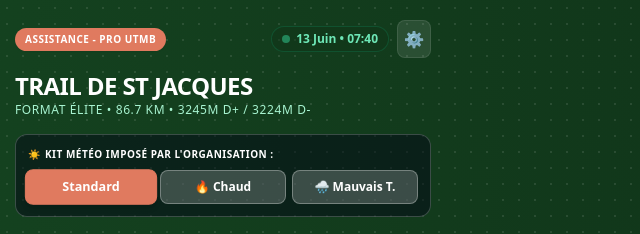
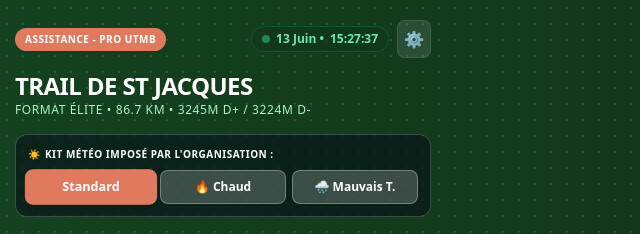
Before and after one commit to axellagedamon-data/mon-roadbook-stjacques, a plain HTML site: page index.html in a window 1280 px wide. Shown: the top 234 px of the page, 417-1057 px from the left. Drawn offline with nearby package versions, Linux system fonts and the light colour scheme.

Commit message:
ajout de l'heure en temps réél

```diff
--- a/index.html
+++ b/index.html
@@ -108,7 +108,7 @@
                 <div class="flex items-center gap-2">
                     <span class="text-xs text-emerald-300 font-bold flex items-center gap-1.5 bg-trailGreen-700/50 px-2.5 py-1 rounded-full border border-emerald-500/20">
                         <span class="w-2 h-2 bg-emerald-400 rounded-full animate-pulse"></span>
-                        13 Juin • 07:40
+                        13 Juin • <span id="live-clock">--:--:--</span>
                     </span>
                     <!-- Bouton Configuration PWA en haut à droite -->
                     <button onclick="openPWADashboard()" class="p-1.5 rounded-lg bg-white/10 hover:bg-white/20 transition text-white border border-white/10" title="Installation PWA">
@@ -988,6 +988,30 @@
             }
         };
 
+        // Fonction pour mettre à jour l'horloge en temps réel
+        function initClock() {
+            const clockElement = document.getElementById('live-clock');
+            if (!clockElement) return;
+
+            function updateTime() {
+                const now = new Date();
+                const hours = String(now.getHours()).padStart(2, '0');
+                const minutes = String(now.getMinutes()).padStart(2, '0');
+                const seconds = String(now.getSeconds()).padStart(2, '0');
+
+                // Affichage au format HH:mm:ss pour un rendu dynamique
+                clockElement.textContent = `${hours}:${minutes}:${seconds}`;
+            }
+
+            // Exécution immédiate au chargement pour éviter le "blank" (--:--:--)
+            updateTime();
+            // Mise à jour toutes les secondes
+            setInterval(updateTime, 1000);
+        }
+
+        // Lancement de l'horloge dès que le DOM est prêt
+        document.addEventListener('DOMContentLoaded', initClock);
+
         // State Setup
         let activeWeatherKit = localStorage.getItem('trail_weather_kit') || 'base';
         let gearCheckedState = JSON.parse(localStorage.getItem('trail_gear_checked')) || {};
```
